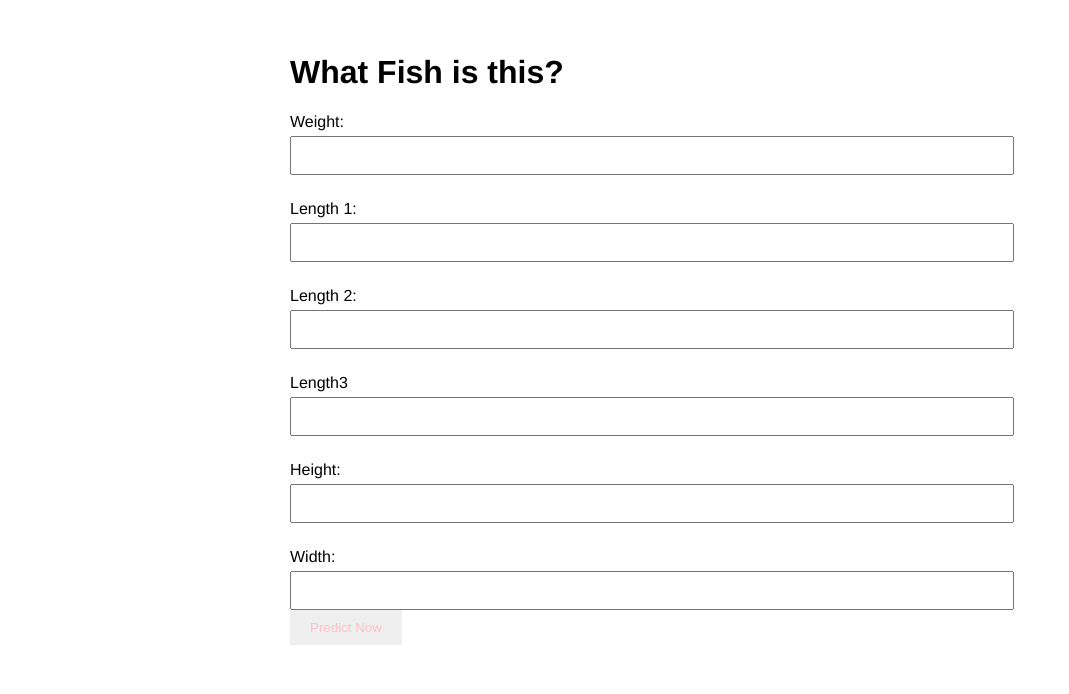
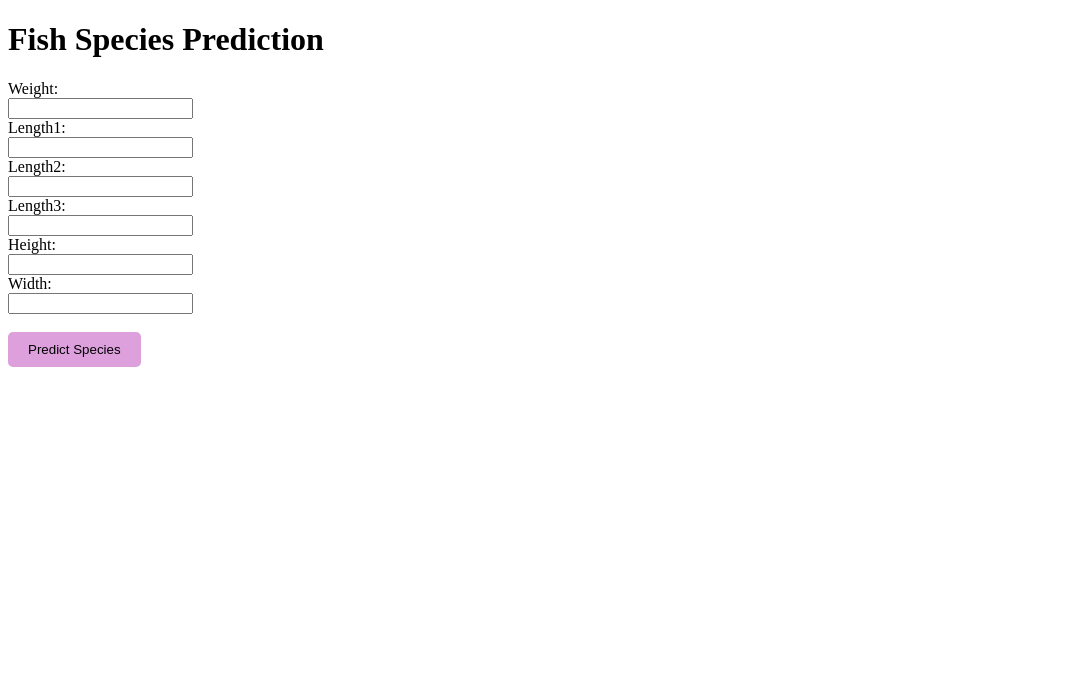
Before and after one commit to mayolab/Fish_Market, a Flask app: template templates/Fish _Model _Homepage.html in a window 1280 px wide. Shown: the top 694 px of the page, without its empty margins (0-1069 px from the left). Run offline with Flask 3, Linux system fonts and the light colour scheme; the template is opened without the code that fills it, so the values that code supplies are empty; parts of the project's set-up code (start-up, migrations or seed data) failed here and were passed over.

Commit message:
Fish _Model _Homepage.html

```diff
--- a/templates/Fish _Model _Homepage.html
+++ b/templates/Fish _Model _Homepage.html
@@ -1,114 +1,73 @@
 <!DOCTYPE html>
-<html lang =en-UK>
+<html lang="en">
 <head>
-        <title>Fish Species Predictions</title>
+    <meta charset="UTF-8">
+    <meta name="viewport" content="width=device-width, initial-scale=1.0">
+    <title>Fish Species Prediction</title>
     <style>
-            body {
-                font-family: Helvetica, sans-serif;
-            }
-            .container{
-                max-width: 700px;
-                margin: 0 auto;
-                padding: 25px;
-            }
-            .form-group {
-                margin-bottom:25px;
-            }
-            .form-group label{
-                display:block;
-                margin-bottom: 5px;
-            }
-            .form-group input{
-                width:100%;
-                padding: 10px;
-            }
-            .form-group button{
-                color: pink;
+        /* Style for the button */
+        .predict-button {
+            background-color: plum;
+            color: black;
             padding: 10px 20px;
             border: none;
-                cursor:zoom-out;
+            border-radius: 5px;
+            cursor: pointer;
         }
-            .result{
-                margin-top: 25px;
-                font-weight:bolder;
-            }
-
-
-
     </style>
 </head>
 <body>
-        <div class = "container">
-            <h1> What Fish is this?</h1>
-            <form id ="fish-form">
-                <div class ="form-group">
-                    <label for ="weight">Weight:</label>
-                    <input type ="number" id ="weight" name="weight">
-                </div>
-                <div class ="form-group">
-                    <label for ="length1">Length 1:</label>
-                    <input type ="number" id="length1" name="length1">
-                </div>
-                <div class ="form-group">
-                    <label for ="length2">Length 2:</label>
-                    <input type ="number" id="length2" name="length2">
-                </div>
-                <div class ="form-group">
-                    <label for ="length3">Length3</label>
-                    <input type ="number" id="length3" name="length3">
-                </div>
-                <div class = "form-group">
-                    <label for ="height">Height:</label>
-                    <input type ="number" id ="height" name="height">
-                </div>
-                <div class ="form-group">
-                    <label for ="width">Width:</label>
-                    <input type ="number" id="width" name="width">
+    <h1>Fish Species Prediction</h1>
+    <form id="predictionForm">
+        <label for="weight">Weight:</label><br>
+        <input type="text" id="weight" name="weight"><br>
+        <label for="length1">Length1:</label><br>
+        <input type="text" id="length1" name="length1"><br>
+        <label for="length2">Length2:</label><br>
+        <input type="text" id="length2" name="length2"><br>
+        <label for="length3">Length3:</label><br>
+        <input type="text" id="length3" name="length3"><br>
+        <label for="height">Height:</label><br>
+        <input type="text" id="height" name="height"><br>
+        <label for="width">Width:</label><br>
+        <input type="text" id="width" name="width"><br><br>
+        <!-- Add class to button for styling -->
+        <button type="button" class="predict-button" onclick="predictSpecies()">Predict Species</button>
+    </form>
 
-                <button type ="submit"> Predict Now</button>
+    <div id="predictionResult"></div>
 
-            </form>
-            <div id ="result" class ="result"></div>
+    <script>
+        function predictSpecies() {
+            var weight = document.getElementById("weight").value;
+            var length1 = document.getElementById("length1").value;
+            var length2 = document.getElementById("length2").value;
+            var length3 = document.getElementById("length3").value;
+            var height = document.getElementById("height").value;
+            var width = document.getElementById("width").value;
 
-        </div>
-        <script>
-            const form =document.getElementById('fish-form');
-            const result =document.getElementById('result');
-            form.addEventListener('submit',async(e)=>
-            {e.preventDefault();
+            var data = {
+                "weight": weight,
+                "length1": length1,
+                "length2": length2,
+                "length3": length3,
+                "height": height,
+                "width": width
+            };
 
-            const weight = document.getElementById('weight').value;
-            const length1 =document.getElementById('length1').value;
-            const length2 = document.getElementById('length2').value;
-            const length3 =document.getElementById('length3').value;
-            const height = document.getElementById('height').value;
-            const width = document.getElementById('width').value;
-
-
-            const data = {
-                weight,
-                length1,
-                length2,
-                length3,
-                height,
-                width
-            };
-        try{
-            const response= await fetch('https://fish-species-model-d3eed0e817b1.herokuapp.com/predict', {
-                method:'POST',
+            fetch("/predict", {
+                method: "POST",
                 headers: {
-                    'Content-Type': 'application/json'},
-                body: JSON.strigify(data)
-            });
-
-            const resultText = await response.text();
-            result.textContent ='Predicted Species: ${resultText}';
-        } catch (error) {
-            console.error(error);
-            result.textContent = 'Error: prediction unable to be processed';
+                    "Content-Type": "application/json"
+                },
+                body: JSON.stringify(data)
+            })
+            .then(response => response.json())
+            .then(data => {
+                document.getElementById("predictionResult").innerHTML = "Predicted Species: " + data.species;
+            })
+            .catch(error => console.error('Error:', error));
         }
-    });
-
     </script>
 </body>
 </html>
```
Lines whose indentation alone changed are shown as unchanged.
